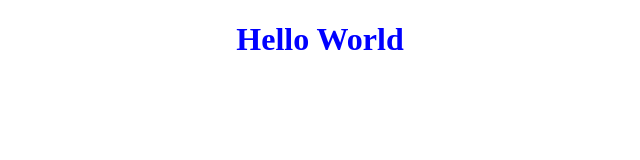
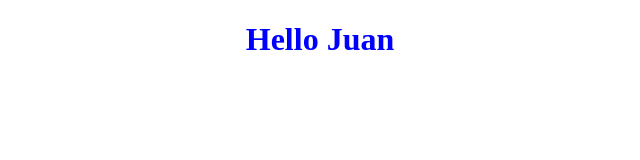
Before and after one commit to jsebas96/gitTest, a plain HTML site: page index.html in a window 1280 px wide. Shown: the whole page, without its empty margins (320-960 px from the left). Drawn offline with Linux system fonts and the light colour scheme.

Commit message:
Update index.html

```diff
--- a/index.html
+++ b/index.html
@@ -7,6 +7,6 @@
     <title>Git</title>
 </head>
 <body>
-    <h1>Hello World</h1>
+    <h1>Hello Juan</h1>
 </body>
 </html>
```
